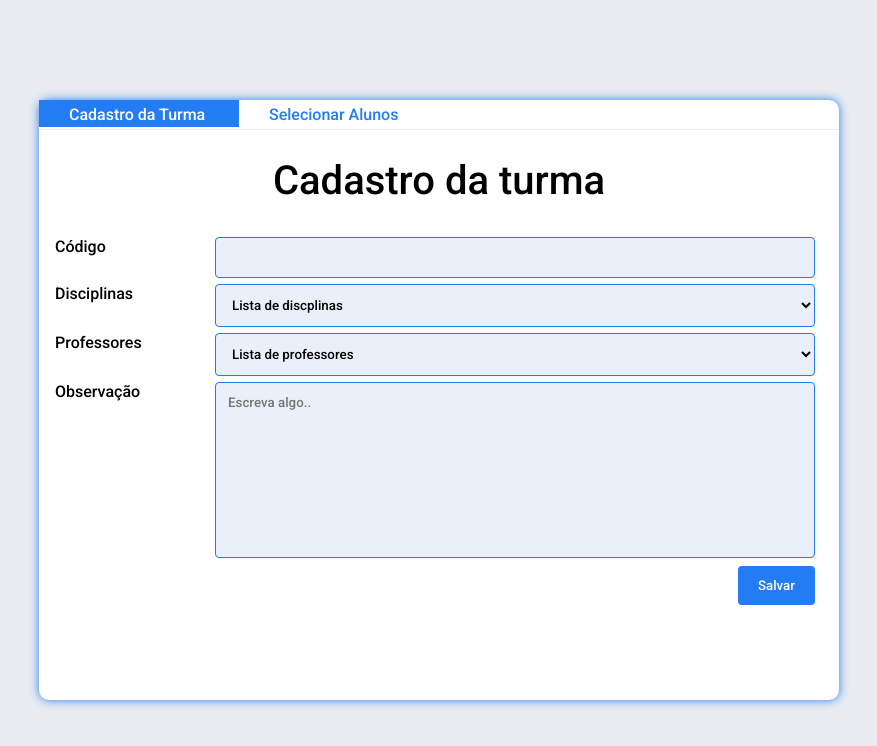
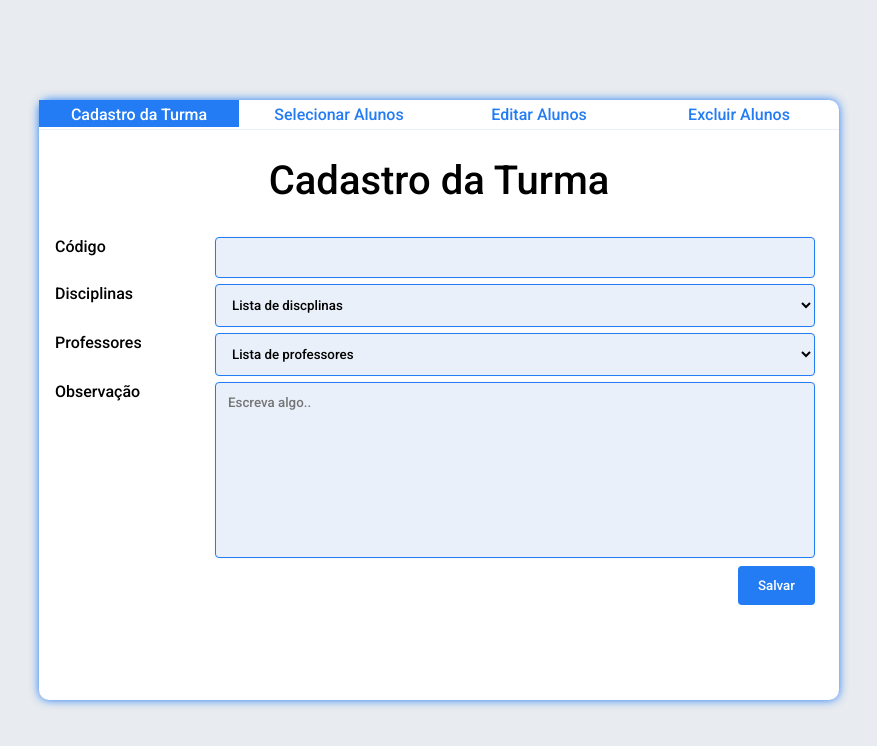
Before and after one commit to LucasKohler/Components-test, a plain HTML site: page tab-menu/index.html in a window 1280 px wide. Both pictures are taken after a click on the element "Cadastro da Turma". Shown: the whole page, without its empty margins (201-1078 px from the left). Drawn offline with Linux system fonts and the light colour scheme.

Commit message:
melhoria na logica do codigo javascript e remoçao da classe .not-selected

```diff
--- a/tab-menu/index.html
+++ b/tab-menu/index.html
@@ -14,10 +14,12 @@
 		<div class="tab-menu">
 			<div class="tabs">
 				<div class="tab selected" id="create">Cadastro da Turma</div>
-				<div class="tab not-selected" id="list">Selecionar Alunos</div>
+				<div class="tab" id="list">Selecionar Alunos</div>
+				<div class="tab" id="edit">Editar Alunos</div>
+				<div class="tab" id="delete">Excluir Alunos</div>
 			</div>
 			<div class="content">
-				<h1>Cadastro da turma</h1>
+				<h1>Cadastro da Turma</h1>
 
 				<div class="row">
 					<div class="col-25"><label for="code">Código</label></div>
@@ -63,6 +65,12 @@
 			<div class="content">
 				<h1>Teste de Aba</h1>
 			</div>
+			<div class="content">
+				<h1>Teste de aba 2</h1>
+			</div>
+			<div class="content">
+				<h1>Teste de aba 3</h1>
+			</div>
 		</div>
 	</body>
 	<script src="./script.js"></script>
--- a/tab-menu/script.js
+++ b/tab-menu/script.js
@@ -3,12 +3,8 @@ const content = document.getElementsByClassName('content');
 
 function tabStyle(tab) {
 	const selected = document.getElementsByClassName('selected');
-	for (let i = 0; i < selected.length; i++) {
-		selected[i].classList.add('not-selected');
-		selected[i].classList.remove('selected');
-	}
-	tab.classList.add('selected');
-	tab.classList.remove('not-selected');
+	selected[0].classList.toggle('selected');
+	tab.classList.toggle('selected');
 }
 
 function showContent(index) {
--- a/tab-menu/style.css
+++ b/tab-menu/style.css
@@ -1,6 +1,7 @@
 :root {
 	--main-color: #237cf4;
 	--secundary-color: #e9f0fa;
+	--auxiliar-color: #5c9df4;
 }
 
 * {
@@ -42,8 +43,20 @@ body {
 	padding: 5px 30px;
 	color: var(--main-color);
 	font-size: 100%;
-	transition: background 0.3s ease;
-	align-items: vertical;
+	transition: background 0.2s ease;
+	text-align: center;
+	vertical-align: center;
+}
+
+.tab:hover {
+	background-color: var(--secundary-color);
+	border-bottom: 2px solid var(--main-color);
+}
+
+.tab:active {
+	background-color: var(--main-color);
+	border-bottom-color: #fff;
+	color: #fff;
 }
 
 .tab.selected {
@@ -52,15 +65,8 @@ body {
 	color: #fff;
 }
 
-.tab.not-selected:hover {
-	background-color: var(--secundary-color);
-	border-bottom: 2px solid var(--main-color);
-}
-
-.tab.not-selected:active {
-	background-color: var(--main-color);
-	border-bottom-color: #fff;
-	color: #fff;
+.tab.selected:hover {
+	background-color: var(--auxiliar-color);
 }
 
 .content {
```
